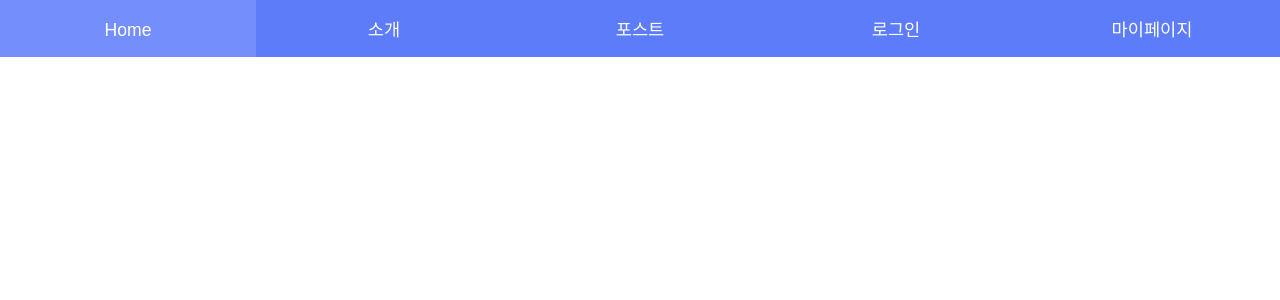
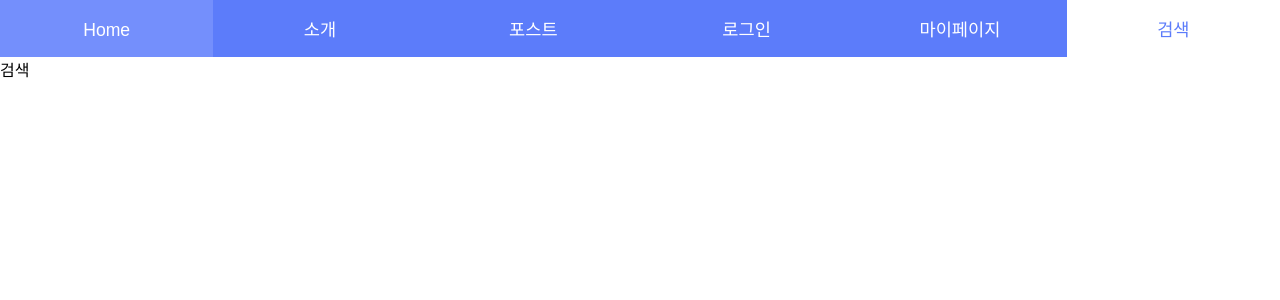
Before and after one commit to 01045972746/reactjs, a React (Create React App) app in the folder router-app/: page /search in a window 1280 px wide. Shown: the top 300 px of the page. Built offline with nearby package versions, Linux system fonts and the light colour scheme.

Commit message:
[Router] keyword parsing

```diff
--- a/router-app/src/App.js
+++ b/router-app/src/App.js
@@ -6,6 +6,7 @@
 import Posts from './routes/Posts'
 import Login from './routes/Login'
 import MyPage from './routes/MyPage'
+import Search from './routes/Search'
 
 import Header from './components/Header'
 
@@ -20,6 +21,7 @@
         <Route path="/posts" component={Posts}/>
         <Route path="/login" component={Login}/>
         <Route path="/mypage" component={MyPage}/>
+        <Route path="/search" component={Search}/>
       </div>
     </Router>
   );
--- a/router-app/src/components/Header.js
+++ b/router-app/src/components/Header.js
@@ -10,6 +10,7 @@
             <NavLink to="/posts" className="item" activeClassName="active">포스트</NavLink>
             <NavLink to="/login" className="item" activeClassName="active">로그인</NavLink>
             <NavLink to="/mypage" className="item" activeClassName="active">마이페이지</NavLink>
+            <NavLink to="/search" className="item" activeClassName="active">검색</NavLink>
         </div>
     );
 };
--- /dev/null
+++ b/router-app/src/routes/Search.js
@@ -0,0 +1,11 @@
+import React from 'react';
+
+const Search = ({location}) => {
+    return (
+        <div>
+            {new URLSearchParams(location.search).get('keyword')} 검색
+        </div>
+    );
+};
+
+export default Search;
```
